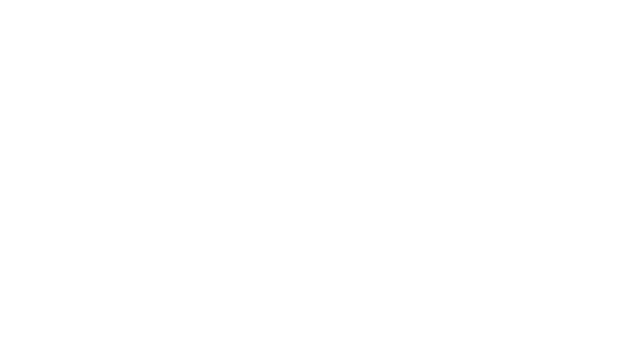
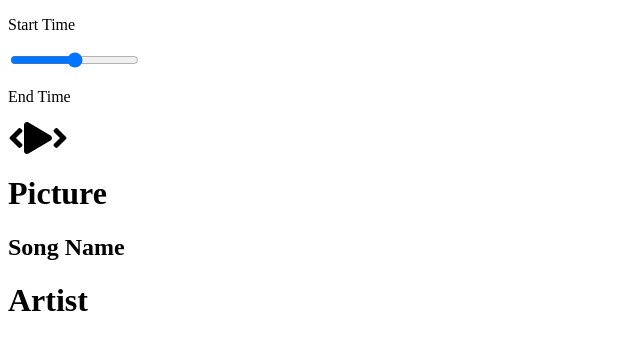
Before and after one commit to AMartinezSounds/alfredo-music-player, a React (Create React App) app: page / in a window 1280 px wide. Shown: the top 350 px of the page, without its empty margins (0-640 px from the left). Built offline with nearby package versions, Linux system fonts and the light colour scheme.

Commit message:
I've created the components Song.js and Player.js, I've added some hardcoded data and then I've installed the Font Awesome library to add the play, skip-back and skip-forward buttons

```diff
--- a/package.json
+++ b/package.json
@@ -3,9 +3,13 @@
   "version": "0.1.0",
   "private": true,
   "dependencies": {
+    "@fortawesome/fontawesome-svg-core": "^1.2.35",
+    "@fortawesome/free-solid-svg-icons": "^5.15.3",
+    "@fortawesome/react-fontawesome": "^0.1.14",
     "@testing-library/jest-dom": "^5.12.0",
     "@testing-library/react": "^11.2.6",
     "@testing-library/user-event": "^12.8.3",
+    "node-sass": "^5.0.0",
     "react": "^17.0.2",
     "react-dom": "^17.0.2",
     "react-scripts": "4.0.3",
--- a/src/App.js
+++ b/src/App.js
@@ -1,10 +1,13 @@
 
 import './App.css';
+import Song from './components/Song';
+import Player from './components/Player';
 
 function App() {
   return (
     <div className="App">
-
+      <Player/>
+      <Song/>
     </div>
   );
 }
--- /dev/null
+++ b/src/components/Player.js
@@ -0,0 +1,22 @@
+import React from 'react';
+import { FontAwesomeIcon } from '@fortawesome/react-fontawesome';
+import { faPlay, faAngleLeft, faAngleRight } from '@fortawesome/free-solid-svg-icons';
+
+const Player = () => {
+    return (
+        <div className='player'>
+            <div className="time-control">
+                <p>Start Time</p>
+                <input type="range"/>
+                <p>End Time</p>
+            </div>
+            <div className="play-control">
+                <FontAwesomeIcon className="skip-back" size="2x" icon={faAngleLeft}/>
+                <FontAwesomeIcon className="play" size="2x" icon={faPlay}/>
+                <FontAwesomeIcon className="skip-forward" size="2x" icon={faAngleRight}/>
+            </div>
+        </div>
+    );
+}
+
+export default Player;
--- /dev/null
+++ b/src/components/Song.js
@@ -0,0 +1,13 @@
+import React from 'react';
+
+const Song = () => {
+    return (
+        <div className='song-container'>
+            <h1>Picture</h1>
+            <h2>Song Name</h2>
+            <h1>Artist</h1>
+        </div>
+    );
+}
+
+export default Song;
--- /dev/null
+++ b/src/styles/app.scss
@@ -0,0 +1,5 @@
+* {
+  margin: 0;
+  padding: 0;
+  box-sizing: border-box;
+}
```
Also changed, not shown: 1 other file (tests, documents, lock files or other folders).
